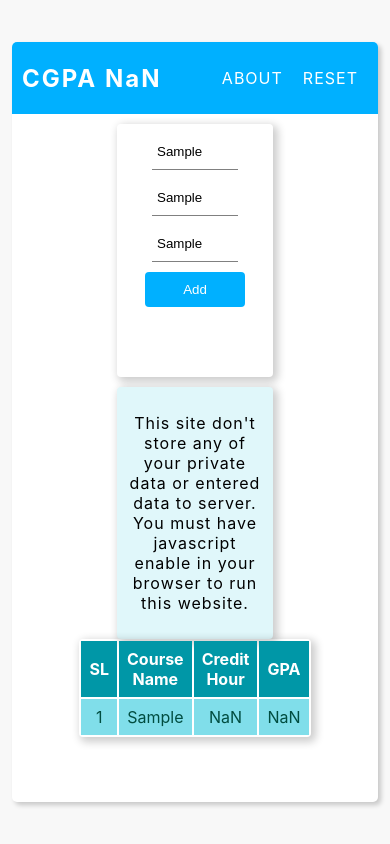
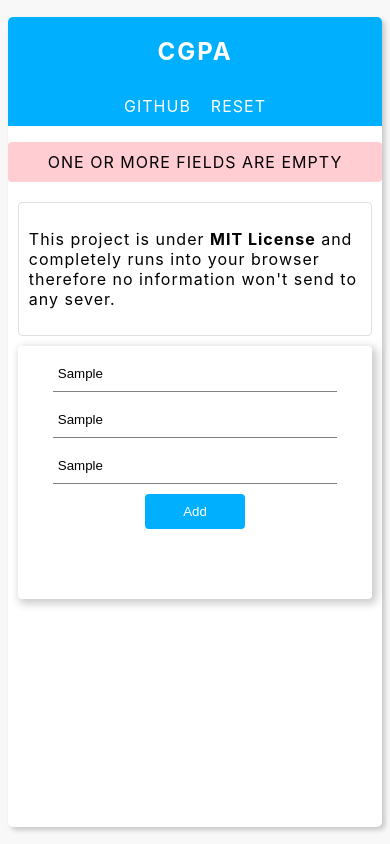
Before and after one commit to symonhasan/cgpa, a React (Create React App) app: page / in a window 390 px wide. Both pictures are taken after typing "Sample", "Sample", "Sample" into the empty fields and a click on the button "Add". Built offline with nearby package versions, Linux system fonts and the light colour scheme.

Commit message:
On branch master Changes to be committed: 	modified:   src/App.css 	modified:   src/App.js 	modified:   src/Componants/Form.css 	modified:   src/Componants/Header.css 	modified:   src/Componants/Header.js 	modified:   src/Componants/Table.css

```diff
--- a/src/App.css
+++ b/src/App.css
@@ -17,10 +17,64 @@
   box-sizing: border-box;
   width: 40vw;
   padding: 10px 10px;
-  background-color: #E0F7FA;
+  border: 1px solid #e0e0e0;
   border-radius: 4px;
   margin-top: 10px;
-  box-shadow: 3px 3px 8px 2px rgba( 0 , 0 , 0 , 0.2 );
   letter-spacing: 1px;
+  text-align: left;
+}
+.error{
   text-align: center;
+  box-sizing: border-box;
+  display: flex;
+  align-items: center;
+  justify-content: center;
 }
+.error p{
+  background-color: #FFCDD2;
+  min-width: 40vw;
+  padding: 10px;
+  box-sizing: border-box;
+  border-radius: 4px;
+  text-transform: uppercase;
+  letter-spacing: 1px;
+  cursor: pointer;
+}
+@media screen and ( max-width: 850px) {
+  .App{
+    margin: 2vh 2vw;
+    min-height: 96vh;
+  }
+  .AppBody{
+    flex-direction: column;
+    justify-content: center;
+  }
+  .info{
+    width: 80vw;
+  }
+  .error p{
+    width: 80vw;
+    margin-bottom: 0px;
+  }
+}
+@media screen and ( max-width: 500px) {
+  .course-add{
+    display: flex;
+    flex-direction: column-reverse;
+  }
+  .App{
+    margin: 2vh 2vw;
+    min-height: 96vh;
+  }
+  .AppBody{
+    flex-direction: column;
+    justify-content: center;
+  }
+  .info{
+    width: inherit;
+    margin: 10px;
+  }
+  .error p{
+    width: 100%;
+  }
+}
--- a/src/App.js
+++ b/src/App.js
@@ -7,12 +7,26 @@ import { Table } from "./Componants/Table";
 class App extends Component {
     state = {
         subjectList: [],
+        alertMsg: "One or more fields are empty",
+        showError: false
     };
+
+    renderError = () => {
+      this.setState({
+        showError: true
+      });
+    }
+    resetShowMsg = () => {
+      this.setState({
+        showError: false
+      });
+    }
 
     addCourse = () => {
         let name = document.getElementById("course-title").value;
         let credit = parseFloat(document.getElementById("credit-hour").value);
         let gpa = parseFloat(document.getElementById("gpa").value);
+        if( name !== "" && !isNaN( credit ) && !isNaN( gpa ) ){
           this.setState({
               subjectList: [
                   ...this.state.subjectList,
@@ -22,11 +36,17 @@ class App extends Component {
                       gpa: gpa,
                   },
               ],
+              showError: false
           });
+        }
+        else{
+          this.renderError();
+        }
     };
     resetAll = () => {
         this.setState({
             subjectList: [],
+            showError: false
         });
     };
 
@@ -51,16 +71,18 @@ class App extends Component {
     render() {
         return (
             <div className="App">
-                <Header cgpa={this.calculateCGPA()} func={this.resetAll} />
+                <Header cgpa={this.calculateCGPA()} func={this.resetAll} link="https://github.com" />
+                  <div className="error">
+                      {
+                        this.state.showError ? <p onClick={this.resetShowMsg}>{this.state.alertMsg}</p> : null
+                      }
+                  </div>
                 <div className="AppBody">
-                    <div className="">
+                    <div className="course-add">
                         <Form func={this.addCourse} />
                         <div className="info">
                             <p>
-                                This site don't store any of your private data
-                                or entered data to server. You must have
-                                javascript enable in your browser to run this
-                                website.
+                                This project is under <strong>MIT License</strong> and completely runs into your browser therefore no information won't send to any sever.
                             </p>
                         </div>
                     </div>
--- a/src/Componants/Form.css
+++ b/src/Componants/Form.css
@@ -17,7 +17,7 @@
     margin-right: 25px;
 }
 .form-area input[type=text]:focus{
-    border-bottom: 1px solid #FFAB40;
+    border-bottom: 1px solid #333;
 }
 .form-area button{
     background-color: #00B0FF;
@@ -34,3 +34,17 @@
     color: white;
 
 }
+@media screen and (max-width: 850px) {
+  .form-area{
+    width: 80vw;
+    margin: 10px;
+    margin-top: 0;
+  }
+}
+@media screen and (max-width: 500px) {
+  .form-area{
+    width: inherit;
+    margin: 10px;
+    margin-top: 0;
+  }
+}
--- a/src/Componants/Header.css
+++ b/src/Componants/Header.css
@@ -13,13 +13,18 @@
 .nav-area{
     display: flex;
 }
-.nav-area li{
-    list-style-type: none;
+.nav-area a{
+    text-decoration: none;
     cursor: pointer;
     color: white;
     letter-spacing: 1px;
     padding: 10px;
 }
-.nav-area li:hover{
+.nav-area a:hover{
     color: #CFD8DC;
 }
+@media screen and (max-width: 500px) {
+  .top-header{
+    flex-direction: column;
+  }
+}
--- a/src/Componants/Header.js
+++ b/src/Componants/Header.js
@@ -7,18 +7,18 @@ const Title = (props) => {
 
 const NavLink = (props) => {
     return (
-        <li onClick={props.func}>
+        <a onClick={props.func} href={props.link}>
              {props.name}
-        </li>
+        </a>
     );
 }
 
 const Navigation = (props) => {
     return (
-        <ul className="nav-area">
-            <NavLink name="ABOUT" />
-            <NavLink name="RESET" func={props.func} />
-        </ul>
+        <div className="nav-area">
+            <NavLink name="GITHUB" link={props.link} />
+            <NavLink name="RESET" func={props.func}  />
+        </div>
     );
 }
 
@@ -26,7 +26,7 @@ const Header = (props) => {
     return (
         <div className="top-header">
             <Title cgpa={props.cgpa} />
-            <Navigation func={props.func}/>
+            <Navigation func={props.func} link={props.link}/>
         </div>
     );
 }
--- a/src/Componants/Table.css
+++ b/src/Componants/Table.css
@@ -11,10 +11,28 @@
     color: white;
 }
 .course-list td{
-    padding: 8px;
-    background-color: #80DEEA;
-    color: #004D40;
+  padding: 8px;
+}
+.course-list tr:nth-child(even){
+  background-color: #f2f2f2;
+}
+.course-list tr:hover{
+  background-color: #ddd;
 }
 .course-list tbody{
     text-align: center;
 }
+@media screen and (max-width: 850px) {
+  .course-list{
+    width: 80vw;
+    margin: 10px;
+    margin-top: 0;
+  }
+}
+@media screen and (max-width: 500px) {
+  .course-list{
+    width: 100%;
+    margin: 10px;
+    margin-top: 0;
+  }
+}
```
Lines whose indentation alone changed are shown as unchanged.
